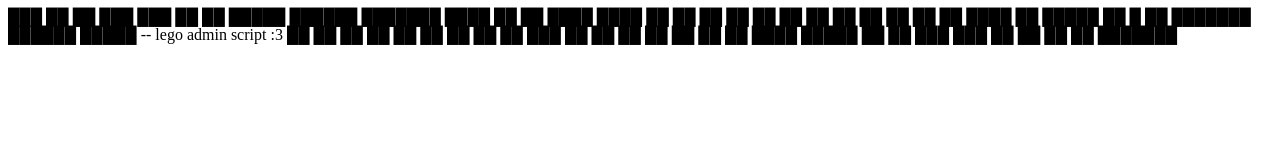
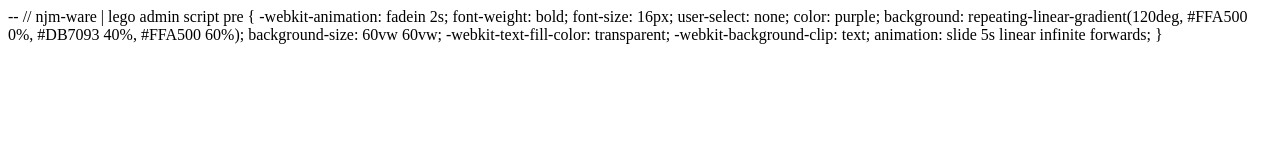
Before and after one commit to pepper828/njm-ware, a plain HTML site: page index.html in a window 1280 px wide. Drawn offline with Linux system fonts and the light colour scheme.

Commit message:
Update index.html

```diff
--- a/index.html
+++ b/index.html
@@ -1,9 +1,22 @@
+<html>
+
 <div class=center>
 
-███    ██      ██ ███    ███       ██     ██  █████  ██████  ███████
-████   ██      ██ ████  ████       ██     ██ ██   ██ ██   ██ ██
-██ ██  ██      ██ ██ ████ ██ █████ ██  █  ██ ███████ ██████  █████    -- lego admin script :3
-██  ██ ██ ██   ██ ██  ██  ██       ██ ███ ██ ██   ██ ██   ██ ██
-██   ████  █████  ██      ██        ███ ███  ██   ██ ██   ██ ███████
+-- // njm-ware | lego admin script
+
+pre {
+    -webkit-animation: fadein 2s;
+	font-weight: bold;
+	font-size: 16px;
+	user-select: none;
+	color: purple;
+	background: repeating-linear-gradient(120deg, #FFA500 0%, #DB7093 40%, #FFA500 60%);
+	background-size: 60vw 60vw;
+	-webkit-text-fill-color: transparent;
+	-webkit-background-clip: text;
+	animation: slide 5s linear infinite forwards;
+}
 
 </div>
+
+</html>
```
